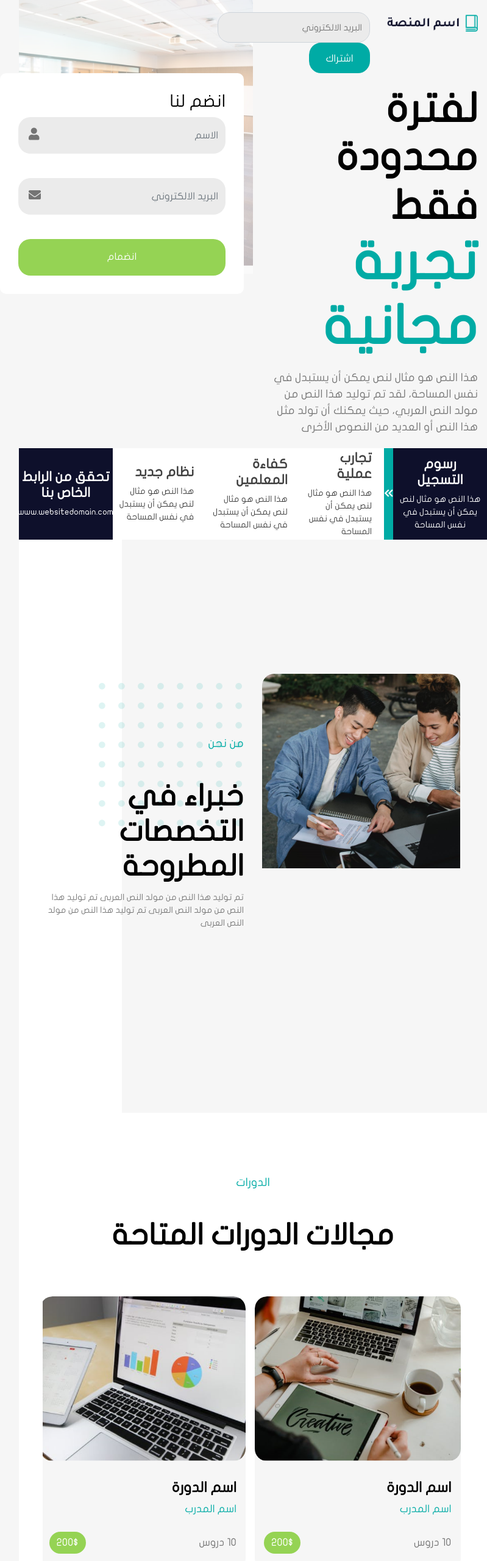
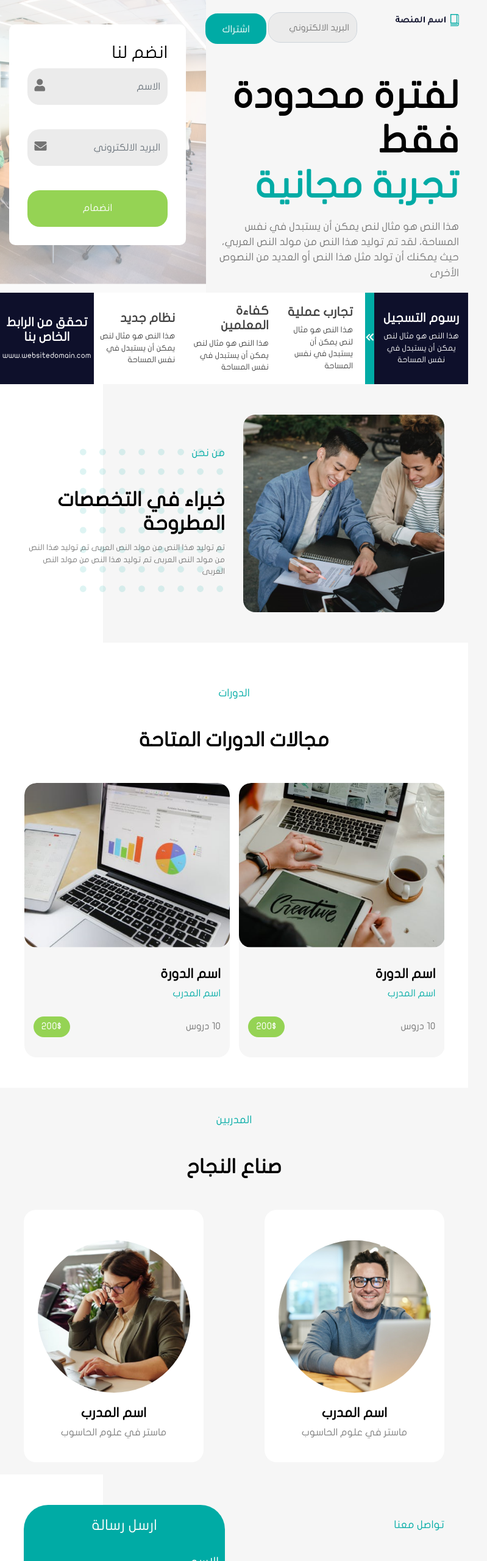
Before and after one commit to emanmoq/education, a plain HTML site: page index.html in a window 768 px wide. Shown: the top 2560 px of the page at 61% size, 799 px wide, since content can reach past the window. Drawn offline with Linux system fonts and the light colour scheme.

Commit message:
responsive

```diff
--- a/assets/css/style.css
+++ b/assets/css/style.css
@@ -671,91 +671,109 @@ font-size:17px;
 }
 @media(min-width:768px) and (max-width:1023px){
     body{
-        font-size:14px
+        font-size:13px;overflow-x: hidden;
+    }
+    .subscribeBox{
+        width:60%;
     }
     .owl-carousel .owl-stage-outer{
-        overflow: hidden;
-        padding:20px 5;
-    }
-    .clientBox{
-        box-shadow: 0 10px 10px rgba(0, 0, 0, 0.1);
-    }
-    .aboutUs .container{
-padding:50px 20px;
-border-radius: 0;;
-    }
-   .marginAbout{
-       margin-top:0;
-   }
-   .clients{
-       padding:50px 0;
-   }
-   .sectionTitle{
-       margin-bottom:20px;
-   }
-   .services{
-    padding:50px 0;
+    overflow: hidden;
 }
-.sectionTitle{
-    margin-bottom:50px;
+
+.heroImg{
+    width:44%;
+    height:100%;
+    overflow: hidden;
 }
-.aboutUs .container{
-    padding:50px 20px;
-    border-radius: 0;;
+.heroImg img{
+    height:100%;
+    width:auto
 }
-footer{
-    padding:20px 0;
+
+.heroText h5 p{
+    font-size:1em
 }
-.subscribe{
-    top:auto;
-    margin-bottom:20px;
+.trainersSlider{
+    margin-top:50px;
 }
-.sectionTitle{
-    margin-bottom:50px;
-}
-.aboutUs .container{
-    padding:50px 20px;
-    border-radius: 0;;
-}
+
     .hero{
         padding:20px 0;
     }
+    .subscribeBox .form-control{
+        width:100%;
+    }
+    .contactBtn{
+        width:100%;
+    float: none;
+    }
+    .contactForm{
+        padding: 20px 10px;;
+    }
+    .subscribeBox .form-group{
+        width:58%;
+    }
+.logo{
+    width:105px;
+}
+
+    .join{
+        width:100%;
+        MARGIN:auto;
+        margin-top:20px;
+    }
+
+.aboutUs .sectionTitle{
+    margin-top:50px;
+}
+.sectionTitle{
+    margin-top:20px;
+    margin-bottom:10px;
+}
+.sectionTitle h4{
+    font-size:2.5em;
+}
+
+.aboutImg{
+    height: auto;
+}
 
     .socialIcons{
-        text-align: center;
+        text-align: right;
+        margin-top:20px;
+        margin-bottom:20px;
     }
+
     .socialIcons li{
         float: none;
     }
-  .marginBox{
-      margin-top:0;
-  }
-    .heroText{
-        margin-top: 20px;
+    .contactUs{
+        padding:50px 0;
     }
-
-
-    .marginForm{
-        margin-left:24px;
+    .aboutUs{
+        padding: 50px 0;
     }
-    .navbar-expand-lg .navbar-collapse{
-        display: flex;
-        flex-basis: auto;
-         }
-        .navbar-toggler{
-
-            display: none;
-         }
-    .navbar{
-        width:70%;
+    .courses{
+        padding:50px 0
+    }
+    .trainers{
+        padding:20px 0;
+        text-align: center;
+    }
+    .trainerImg{
+        position: relative;
+        top:auto;
+        right: auto;
+        margin:auto;
+        margin-bottom:20px;
+    }
+    .copyRights{
         margin-top:20px;
     }
-         .navbar-nav {
-            display: -ms-flexbox;
-            display: flex;}
-            .navbar-expand-lg .navbar-nav {
-                -ms-flex-direction: row;
-                flex-direction: row;
-            }
-
+    .trainersItem{
+        padding:50px 0 20px
+    }
+    .heroText{
+        margin-top: 50px;
+    }
 }
--- a/assets/js/main.js
+++ b/assets/js/main.js
@@ -37,6 +37,7 @@ jQuery(function ($) {
       },
       600: {
         items: 2,
+        margin:100,
       },
       1000: {
         items: 3,
--- a/index.html
+++ b/index.html
@@ -21,7 +21,7 @@
   <section class="hero">
     <div class="container-fluid">
       <div class="row">
-        <div class="col-md-6">
+        <div class="col-lg-6 col-md-7">
           <div class="topHeader clearfix">
             <a href="#" class="logo float-right"><img src="assets/images/logo.png" alt=""></a>
             <div class="subscribeBox float-left">
@@ -41,7 +41,7 @@
               يمكنك أن تولد مثل هذا النص أو العديد من النصوص الأخرى </span>
           </div>
         </div>
-        <div class="col-md-6">
+        <div class="col-lg-6 col-md-5">
           <form action="" class="join">
             <h3> انضم لنا</h3>
             <div class="form-group">
```
